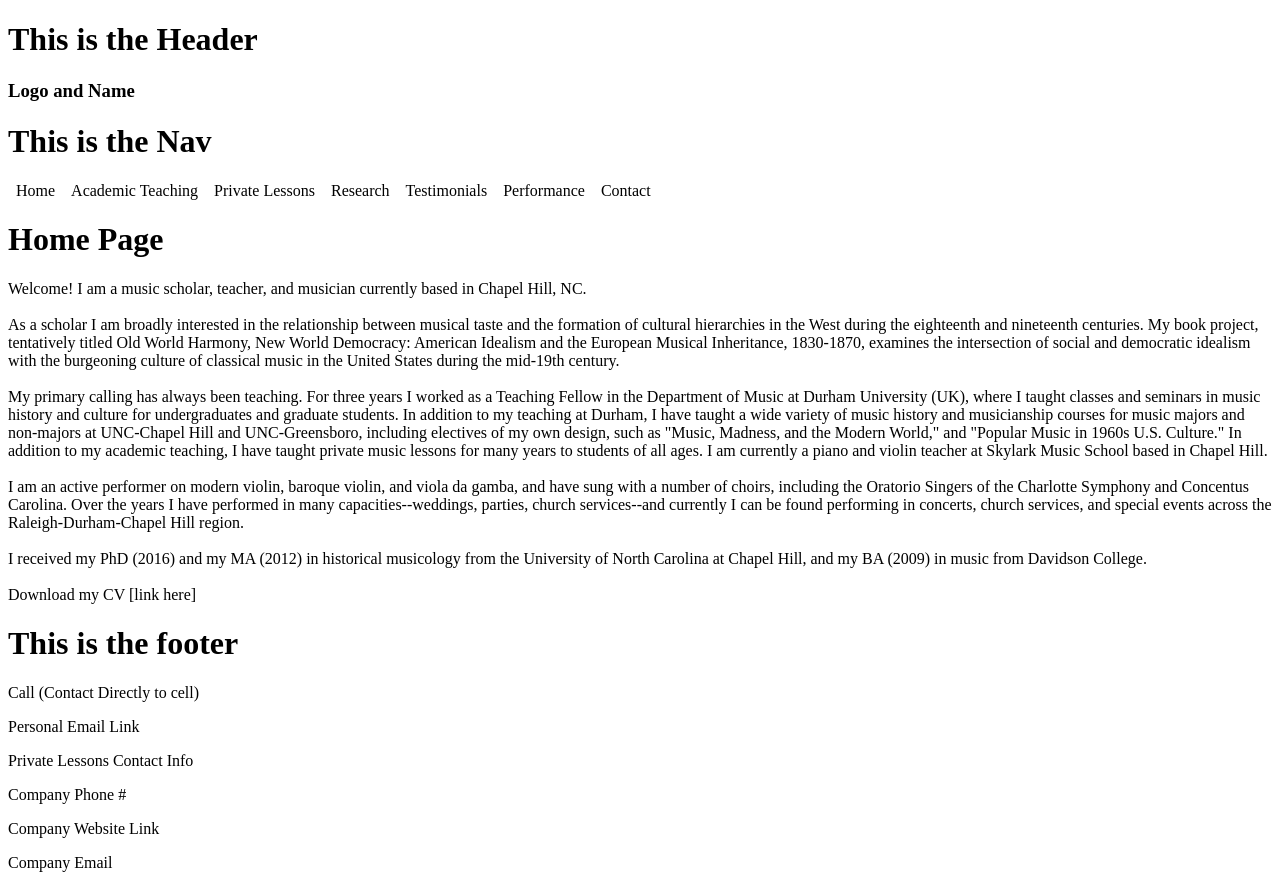
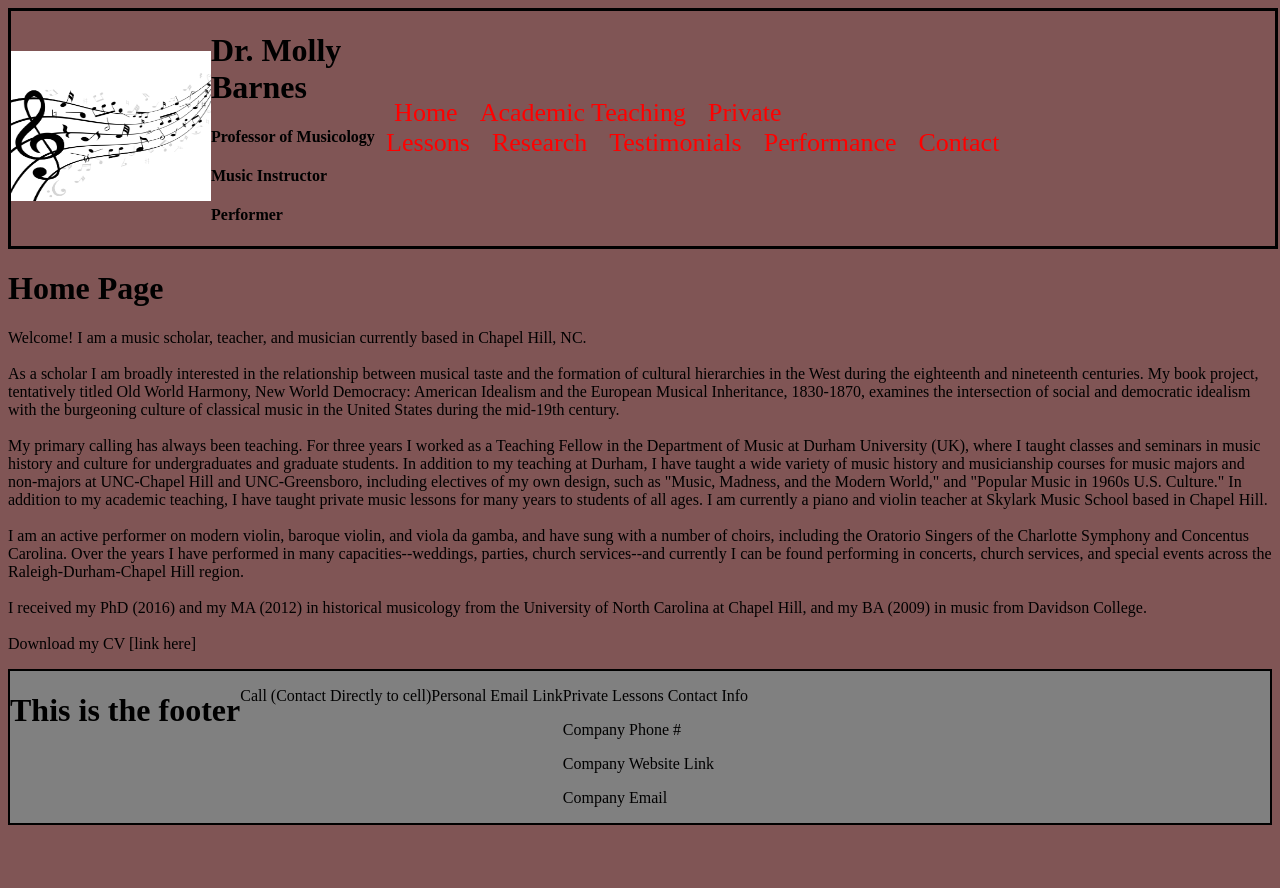
Before and after one commit to jlayher/molly-barnes-music, a Next.js app: page / in a window 1280 px wide. After the commit the page ends 833 px from the top, so only its background shows below. Built offline with nearby package versions, Linux system fonts and the light colour scheme.

Commit message:
img working and styles to header, footer.  deleted global styles.

```diff
--- a/src/components/Footer.js
+++ b/src/components/Footer.js
@@ -1,8 +1,10 @@
 import React from 'react'
+
+import styles from '@/styles/footer.module.css'
 
 const Footer = () => {
   return (
-    <div>
+    <div className={styles.footer__container}>
       <h1>This is the footer</h1>
 
       <div>
--- a/src/components/Header.js
+++ b/src/components/Header.js
@@ -1,12 +1,36 @@
 import React from "react";
 import Nav from "./Nav";
 
+import styles from "@/styles/header.module.css"
+
+import musichome from '../../public/musichome.png';
+
+import Image from 'next/image'
+
 const Header = () => {
   return (
-    <div>
-      <h1>This is the Header</h1>
-        <h3>Logo and Name</h3>
+    //container for the header and nav bar
+    <div className={styles.header__container}>
+
+      <div className={styles.header__logo_container}>
+        {/* possible logo icon here*/}
+        <div className={styles.header__image_container}>
+          <Image src={musichome} alt="site logo" className={styles.music_home}/>
+        </div>
+
+        <div>
+          <h1 className={styles.header__name}>Dr. Molly Barnes</h1>
+          <h4>Professor of Musicology</h4>
+          <h4>Music Instructor</h4>
+          <h4>Performer</h4>
+        </div>
+
+      </div>
+
+      <div>
         <Nav />
+      </div>
+
     </div>
   );
 };
--- a/src/components/Nav.js
+++ b/src/components/Nav.js
@@ -7,10 +7,9 @@ import styles from "@/styles/nav.module.css"
 const Nav = () => {
   return (
     <>
-      <h1>This is the Nav</h1>
       <div className={styles.linkcontainer}>
         {/* <p className='linkcontainer'>I'm testing things</p> */}
-        <nav className="navbar">
+        <nav>
           <Link href="/" className={styles.link}>Home</Link>
           <Link href="/academic-teaching" className={styles.link}>Academic Teaching</Link>
           <Link href="/private-lessons" className={styles.link}>Private Lessons</Link>
--- a/src/pages/_document.js
+++ b/src/pages/_document.js
@@ -5,6 +5,7 @@ export default function Document() {
   return (
     <Html lang="en">
       <Head />
+      {/* changge body styles or just remove body container  */}
       <body>
         <Main />
         <NextScript />
--- /dev/null
+++ b/src/styles/footer.module.css
@@ -0,0 +1,8 @@
+
+
+.footer__container {
+    display: flex;
+    border: 2px solid black;
+    background-color: grey;
+
+}
--- a/src/styles/globals.css
+++ b/src/styles/globals.css
@@ -1,7 +1,11 @@
 
 
 
+:root {
+  background-color: rgb(128, 85, 85);
 
+
+}
 
 
 
--- /dev/null
+++ b/src/styles/header.module.css
@@ -0,0 +1,25 @@
+
+
+.header__container {
+    display: flex;
+    justify-content: space-between;
+    align-items: center;
+
+    width: 100%;
+    border: solid black;
+}
+
+
+.header__logo_container {
+    display: flex;
+    align-items: center;
+
+}
+.music_home {
+    height: 150px;
+    width:200px;
+}
+
+.header__name {
+    display: flex;
+}
--- a/src/styles/nav.module.css
+++ b/src/styles/nav.module.css
@@ -1,20 +1,14 @@
-
-/*
 
 
 .linkcontainer {
     display: flex;
     justify-content: center;
+    font-size: 16px;
 
 }
 
 .link {
-    display: flex;
     color: red;
-    align-items: flex-end;
+    font-size: 26px;
+    margin-right: 6px;
 }
-
-/*
-.linkcontainer {
-
-} */
```
Also changed, not shown: public/musichome.png (added).
